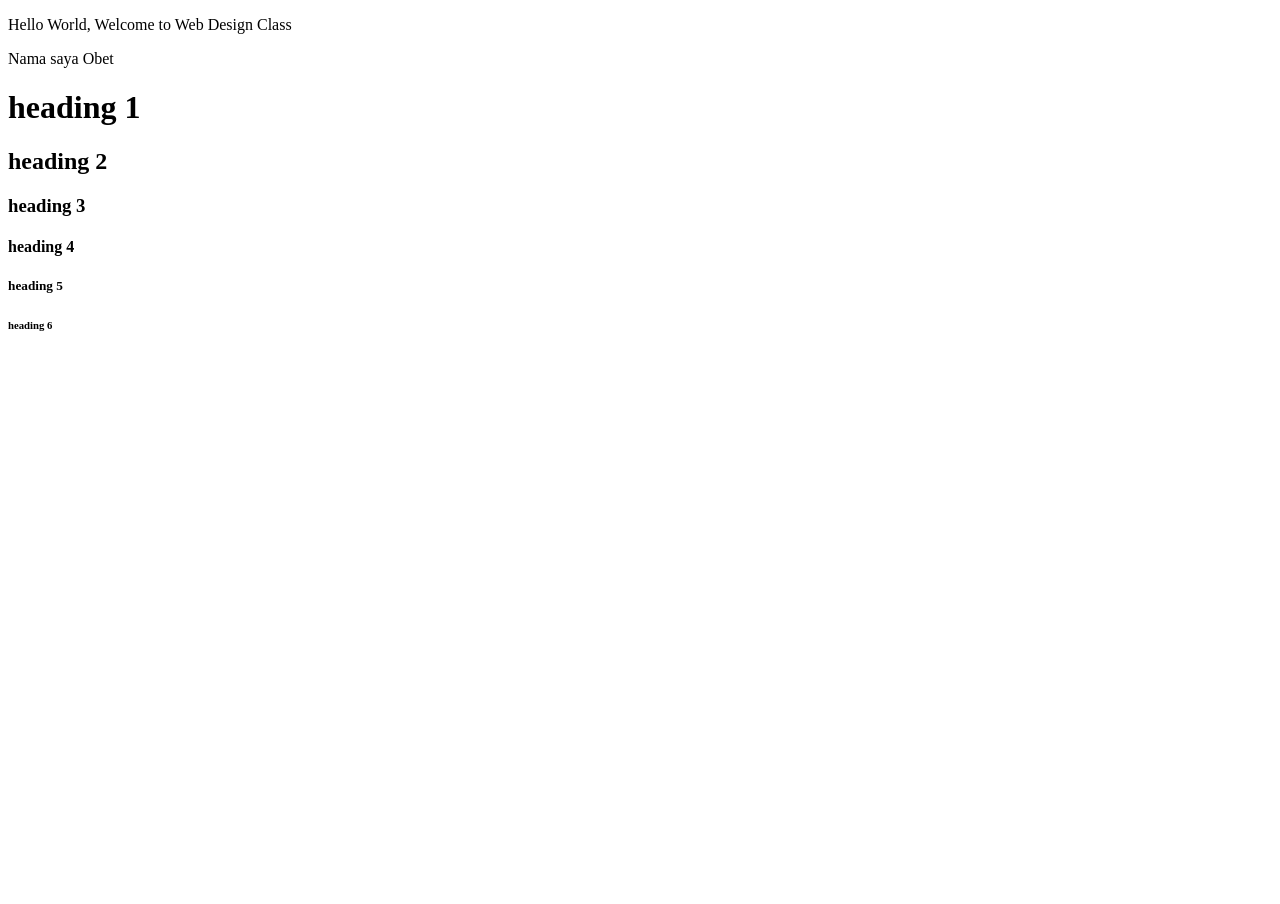
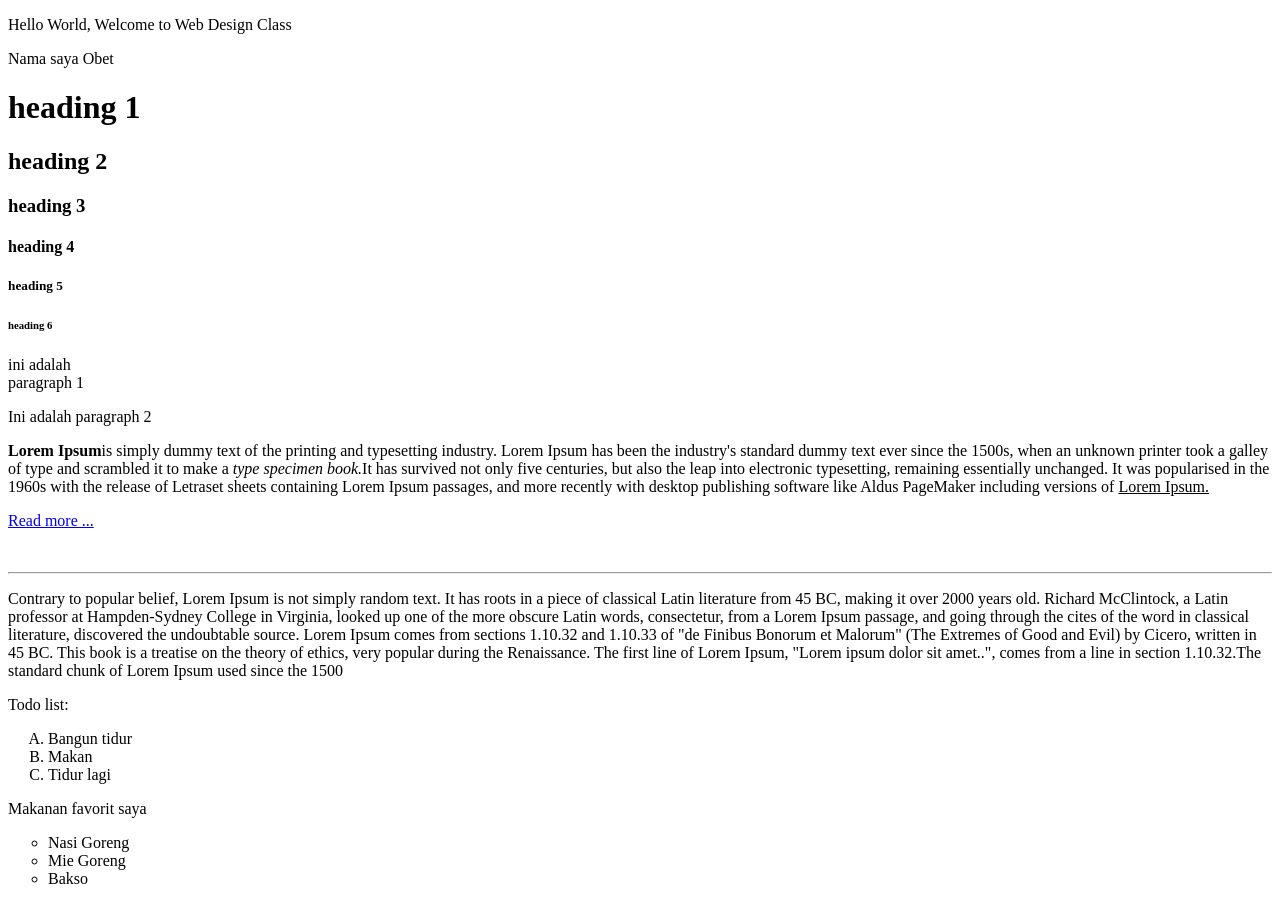
Before and after one commit to ronaldomokodompit/WD2020-S11610046, a plain HTML site: page Pertemuan3/index.html in a window 1280 px wide. Before the commit the page ends 800 px from the top, so only its background shows below. Drawn offline with Linux system fonts and the light colour scheme.

Commit message:
menambahkah Pertemuan3

```diff
--- a/Pertemuan3/index.html
+++ b/Pertemuan3/index.html
@@ -13,5 +13,45 @@
         <h4>heading 4</h4>
         <h5>heading 5</h5>
         <h6>heading 6</h6>
+
+        <p>
+            ini adalah <br />
+            paragraph 1
+        </p>
+        <p>Ini adalah paragraph 2</p>
+        <p>
+            <span><b>Lorem Ipsum</b></span>is simply dummy text of the printing and typesetting industry. Lorem Ipsum has been
+            the industry's standard dummy text ever since the 1500s, when an unknown printer took a galley
+            of type and scrambled it to make a <I>type specimen book.</I>It has survived not only five centuries,
+            but also the leap into electronic typesetting, remaining essentially unchanged. It was popularised
+            in the 1960s with the release of Letraset sheets containing Lorem Ipsum passages, and more recently
+            with desktop publishing software like Aldus PageMaker including versions of <U>Lorem Ipsum.</U>
+        </p>
+        <p> <a href="about.html" target="_blank">Read more ...</a> </p>
+        <br/>
+        <hr>
+        <p>
+            Contrary to popular belief, Lorem Ipsum is not simply random text. It has roots in a piece of classical
+            Latin literature from 45 BC, making it over 2000 years old. Richard McClintock, a Latin professor at
+            Hampden-Sydney College in Virginia, looked up one of the more obscure Latin words, consectetur, from a
+             Lorem Ipsum passage, and going through the cites of the word in classical literature, discovered the
+             undoubtable source. Lorem Ipsum comes from sections 1.10.32 and 1.10.33 of "de Finibus Bonorum et
+             Malorum" (The Extremes of Good and Evil) by Cicero, written in 45 BC. This book is a treatise on the
+             theory of ethics, very popular during the Renaissance. The first line of Lorem Ipsum, "Lorem ipsum dolor
+             sit amet..", comes from a line in section 1.10.32.The standard chunk of Lorem Ipsum used since the 1500
+        </p>
+        <p>Todo list:</p>
+        <ol type="A">
+            <li>Bangun tidur</li>
+            <li>Makan</li>
+            <li>Tidur lagi</li>
+        </ol>
+
+        <p>Makanan favorit saya</p>
+        <ul type="circle">
+            <li>Nasi Goreng</li>
+            <li>Mie Goreng</li>
+            <li>Bakso</li>
+        </ul>
     </body>
 </html>
```
Also changed, not shown: Pertemuan3/about.html (added).
